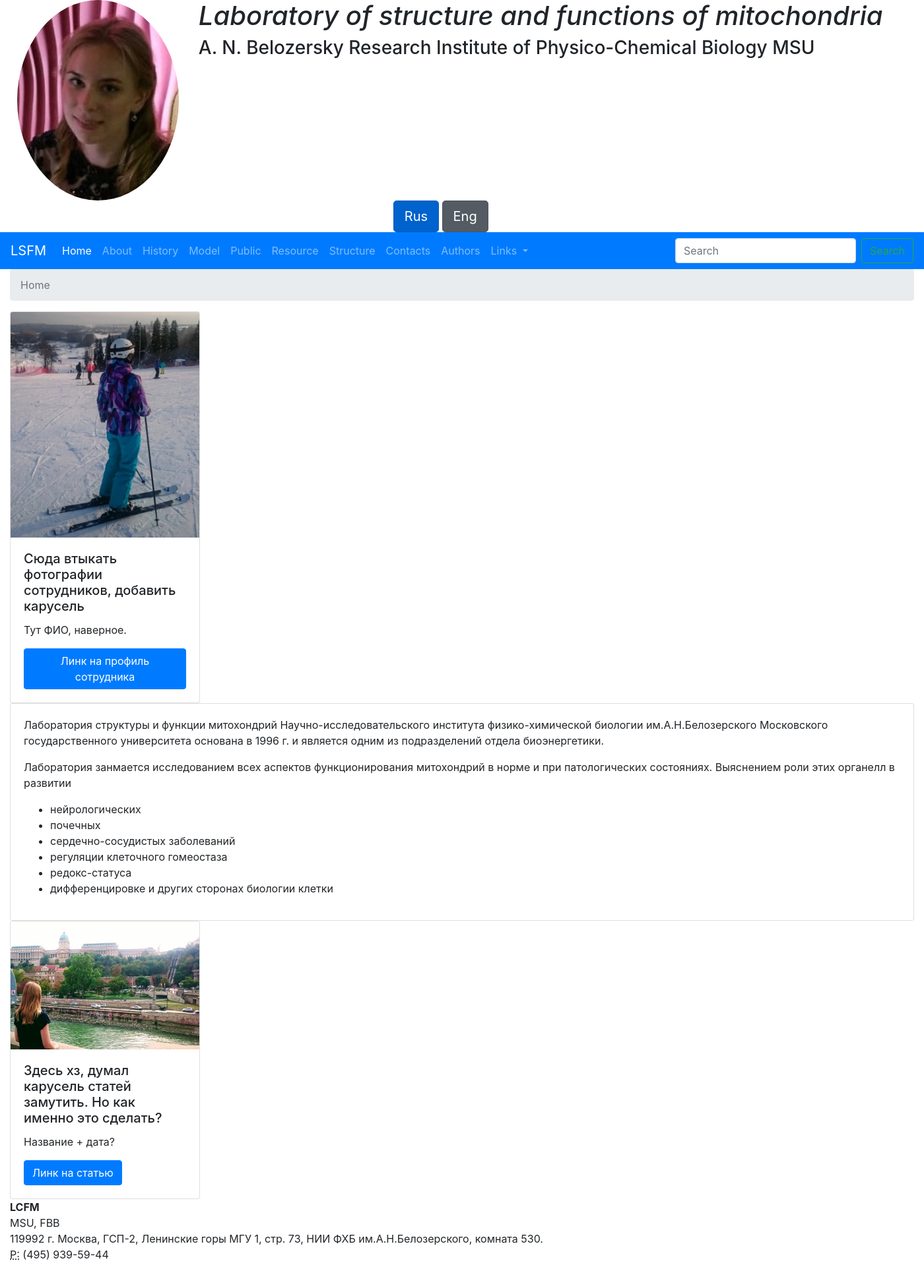
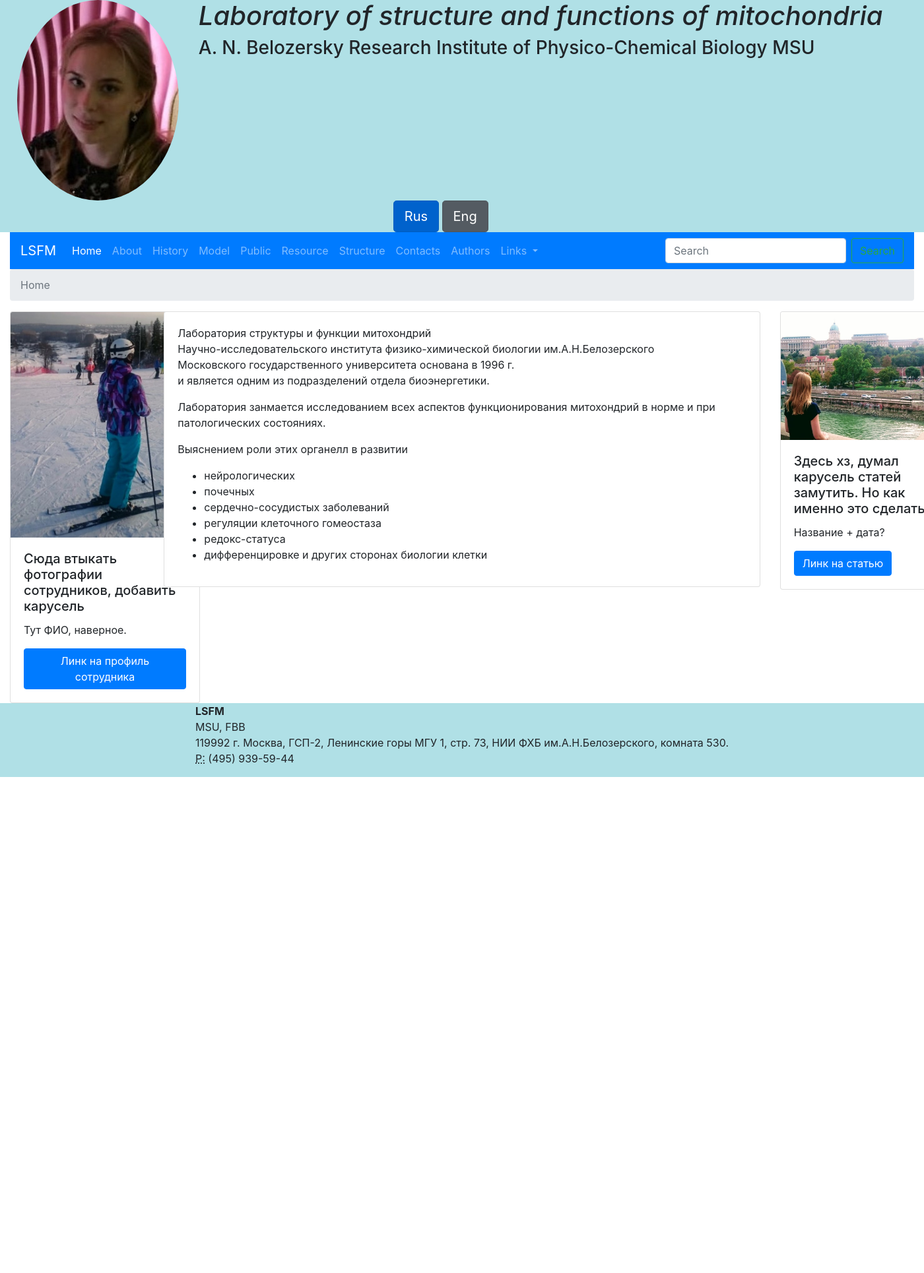
Before and after one commit to Santa29/Nadushka, a Django app: page / in a window 1400 px wide; the page is wider, and only the part inside the window is pictured. Shown: that part at 66% size. After the commit the page ends 1178 px from the top of that part, so only its background shows below. Run offline with Django 3.2, Linux system fonts and the light colour scheme; some libraries are stand-ins or nearby versions.

Commit message:
Add some footer design

```diff
--- a/posts/admin.py
+++ b/posts/admin.py
@@ -1,6 +1,7 @@
 from django.contrib import admin
-from posts.models import Author, Article
+from posts.models import Author, Article, Post
 
 # Register your models here.
 admin.site.register(Article)
 admin.site.register(Author)
+admin.site.register(Post)
--- a/templates/base.html
+++ b/templates/base.html
@@ -10,7 +10,7 @@
         <meta name="viewport" content="width=device-width, initial-scale=1, shrink-to-fit=no">
 
         <div class="container.fluid">
-            <div class="row justify-content-md-center">
+            <div class="row justify-content-md-center" style="background-color: #B0E0E6;">
                 <div class="col xs-12 col-md-2">
                     <img src="{% static 'img1.jpg' %}" class="rounded-circle float-right" alt="Здесь Надя">
                 </div>
@@ -28,7 +28,7 @@
         <link rel="stylesheet" href="https://stackpath.bootstrapcdn.com/bootstrap/4.5.2/css/bootstrap.min.css" integrity="sha384-JcKb8q3iqJ61gNV9KGb8thSsNjpSL0n8PARn9HuZOnIxN0hoP+VmmDGMN5t9UJ0Z" crossorigin="anonymous">
 
         <title>LSFM</title>
-        <div class="container.fluid">
+        <div class="container-fluid">
             <div class="row justify-content-md-center">
                 <div class="col-sm">
                   <nav class="navbar navbar-expand-lg navbar-dark bg-primary">
@@ -97,7 +97,7 @@
                 </ol>
             </nav>
             <div class="row justify-content-center">
-                <div class="col-12 col-xs-2">
+                <div class="col-12 col-sm-2">
                     <div class="card" style="width: 18rem;">
                         <img src="{% static 'img2.jpg' %}" class="card-img-top" alt="...">
                         <div class="card-body">
@@ -107,7 +107,7 @@
                         </div>
                     </div>
                 </div>
-                <div class="col-12 col-xs-5">
+                <div class="col-12 col-sm">
                     <div class="card">
                         <div class="card-body">
                             {% block content %}
@@ -116,7 +116,7 @@
                         </div>
                     </div>
                 </div>
-                <div class="col-12 col-xs-2">
+                <div class="col-12 col-sm-2">
                     <div class="card" style="width: 18rem;">
                         <img src="{% static 'img3.jpg' %}" class="card-img-top" alt="...">
                         <div class="card-body">
@@ -134,10 +134,14 @@
         <script src="https://stackpath.bootstrapcdn.com/bootstrap/4.5.2/js/bootstrap.min.js" integrity="sha384-B4gt1jrGC7Jh4AgTPSdUtOBvfO8shuf57BaghqFfPlYxofvL8/KUEfYiJOMMV+rV" crossorigin="anonymous"></script>
     </body>
     <footer>
-        <address>
-            <strong>LCFM</strong><br />
-            MSU, FBB<br />
-            119992 г. Москва, ГСП-2, Ленинские горы МГУ 1, стр. 73, НИИ ФХБ им.А.Н.Белозерского, комната 530. <br />
-            <abbr title="Phone">P:</abbr> (495) 939-59-44
-          </address>
+        <div class="row justify-content-center" style="background-color: #B0E0E6;">
+          <div class="col-12-xs-5">
+            <address>
+              <strong>LSFM</strong><br />
+              MSU, FBB<br />
+              119992 г. Москва, ГСП-2, Ленинские горы МГУ 1, стр. 73, НИИ ФХБ им.А.Н.Белозерского, комната 530. <br />
+              <abbr title="Phone">P:</abbr> (495) 939-59-44
+            </address>
+          </div>
+        </div>
     </footer>
--- a/templates/home.html
+++ b/templates/home.html
@@ -7,13 +7,14 @@
 
 {% block content %}
 <p>
-Лаборатория структуры и функции митохондрий
-Научно-исследовательского института физико-химической биологии им.А.Н.Белозерского
-Московского государственного университета основана в 1996 г.
-и является одним из подразделений отдела биоэнергетики.
+    Лаборатория структуры и функции митохондрий<br>
+    Научно-исследовательского института физико-химической биологии им.А.Н.Белозерского<br>
+    Московского государственного университета основана в 1996 г.<br>
+    и является одним из подразделений отдела биоэнергетики.<br>
 </p>
 
-<p>Лаборатория занмается исследованием всех аспектов функционирования митохондрий в норме и при патологических состояниях. Выяснением роли этих органелл в развитии</p>
+<p>Лаборатория занмается исследованием всех аспектов функционирования митохондрий в норме и при патологических состояниях.</p>
+<p>Выяснением роли этих органелл в развитии</p>
 <ul>
     <li>нейрологических</li>
     <li>почечных</li>
```
Also changed, not shown: posts/models.py (+7 -2 lines), db.sqlite3, posts/migrations/0002_auto_20201018_1130.py (added), 1 other file.
